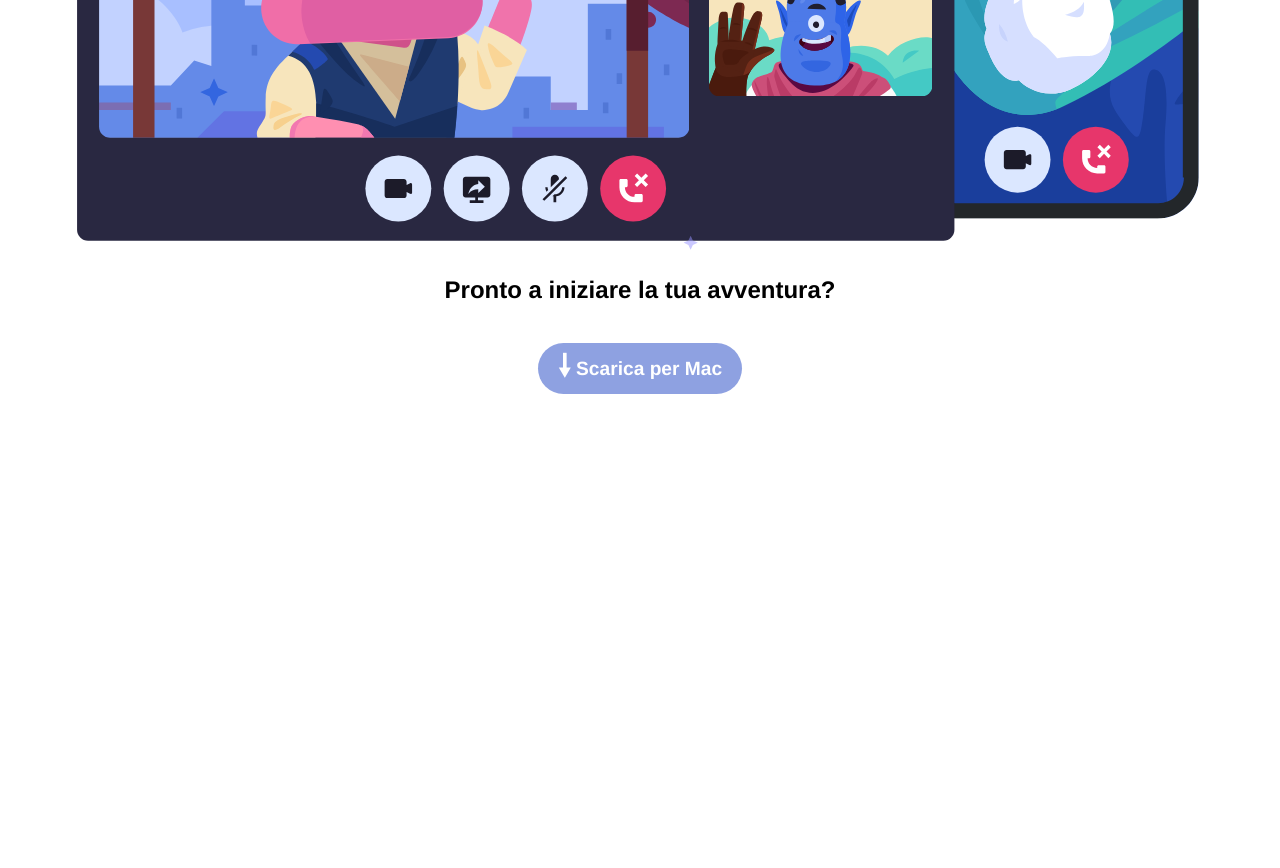
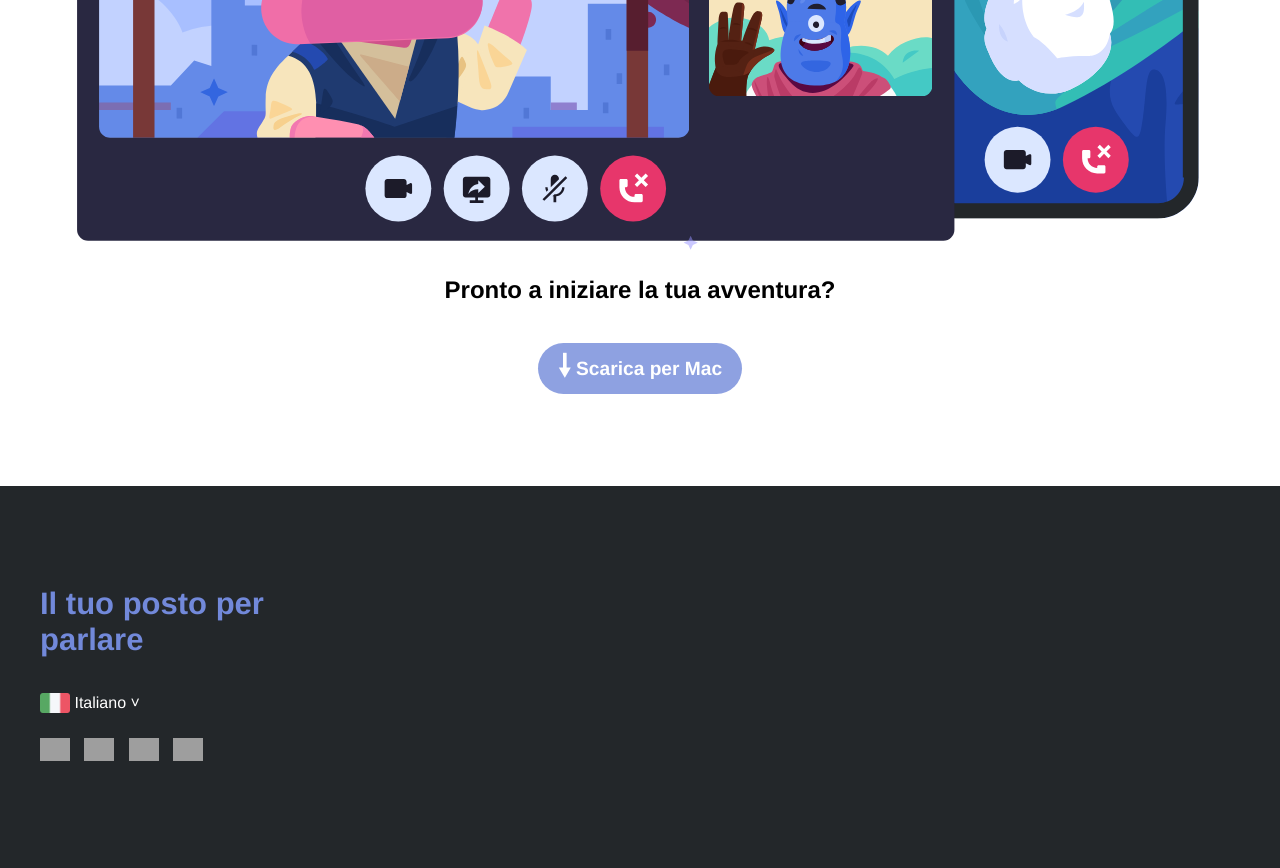
Before and after one commit to Salvo170586SP/htmlcss-discord, a plain HTML site: page index.html in a window 1280 px wide. Shown: the part 3544-4412 px from the top of the page. Before the commit the page ends 4030 px from the top, so only its background shows below. Drawn offline with Linux system fonts and the light colour scheme; grey boxes are pictures that could not be loaded.

Commit message:
add prima colonna footer

```diff
--- a/css/style.css
+++ b/css/style.css
@@ -219,3 +219,54 @@ height: 250px;
 }
 
 /* FOOTER */
+footer{
+    height: 550px;
+    background-color: #23272A;
+}
+
+.box-footer-top{
+    padding: 100px 0 ;
+}
+
+.col-ft{
+    width: 20%;
+}
+
+.box-footer-top ul li{
+list-style-type: none;
+}
+
+
+.box-footer-top h2{
+    color: #7289DA;
+    font-size: 31px;
+    margin-bottom: 30px;
+}
+
+.flag-ita{
+    width: 30px;
+    display: inline-block;
+    vertical-align: middle;
+}
+
+.lenguage{
+    color: white;
+    display: inline-block;
+    vertical-align: middle;
+    line-height: 30px;
+}
+
+.lenguage::after{
+    content: '\02C5';
+}
+
+.social-link{
+    padding-top: 20px;
+}
+
+ .social-icon{
+    margin-right: 10px;
+}
+.social-icon img{
+    width: 30px;
+}
--- a/index.html
+++ b/index.html
@@ -128,7 +128,36 @@
         </section>
     </main>
     <footer>
+        <div class="container">
+            <div class="box-footer-top">
+                <div class="col-ft col-ft-first">
+                    <ul>
+                        <li>
+                            <h2>Il tuo posto per parlare</h2>
+                        </li>
+                        <li>
+                            <div class="box-lenguage">
+                                <img class="flag-ita" src="img/ita.png" alt="">
+                            <span class="lenguage">Italiano  </span>
+                        </div>
+                        </li>
+                        <li class="social-link">
+                            <span class="social-icon"><a href="#"><img src="https://cdn.iconscout.com/icon/free/png-256/twitter-186-448272.png" alt="twitter"></a></span>
+                            <span class="social-icon"><a href="#"><img src="https://cdn.iconscout.com/icon/free/png-256/instagram-logo-3610064-3014829.png" alt="Instagram"></a></span>
+                            <span class="social-icon"><a href="#"><img src="https://www.svgrepo.com/show/327357/logo-facebook.svg" alt="Facebook"></a></span>
+                            <span class="social-icon"><a href="#"><img src="https://i.dlpng.com/static/png/6599833_preview.png" alt="YouTube"></a></span>
+                        </li>
+                    </ul>
+                </div>
+                <div class="col-ft col-ft-second"></div>
+                <div class="col-ft col-ft-third"></div>
+                <div class="col-ft col-ft-first"></div>
+                <div class="col-ft col-ft-first"></div>
+            </div>
+            <div class="box-footer-bottom">
 
+            </div>
+        </div>
     </footer>
 </body>
 
```
